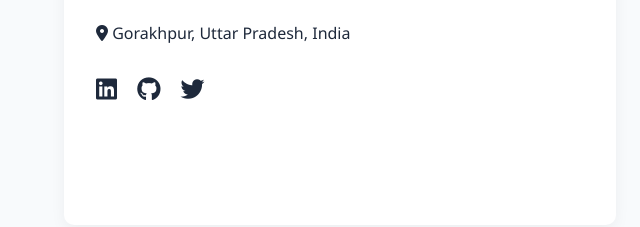
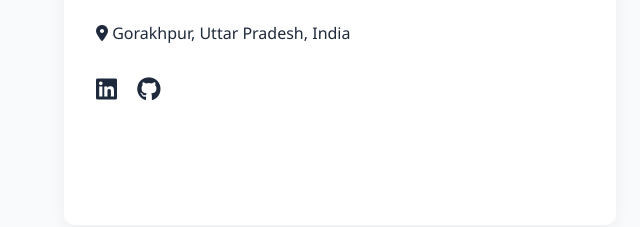
Before and after one commit to Aditya231356/Aditya-Portfolio, a plain HTML site: page index.html in a window 1280 px wide. Shown: the part 5831-6058 px from the top of the page, 0-640 px from the left. Drawn offline with Linux system fonts and the light colour scheme.

Commit message:
index.html

```diff
--- a/index.html
+++ b/index.html
@@ -918,7 +918,6 @@
                     <div class="social-links">
                         <a href="https://www.linkedin.com/in/aditya-kumar-ojha/" target="_blank"><i class="fab fa-linkedin"></i></a>
                         <a href="https://github.com/Aditya231356" target="_blank"><i class="fab fa-github"></i></a>
-                        <a href="https://twitter.com/" target="_blank"><i class="fab fa-twitter"></i></a>
                     </div>
                 </div>
                 <div class="contact-form">
```
